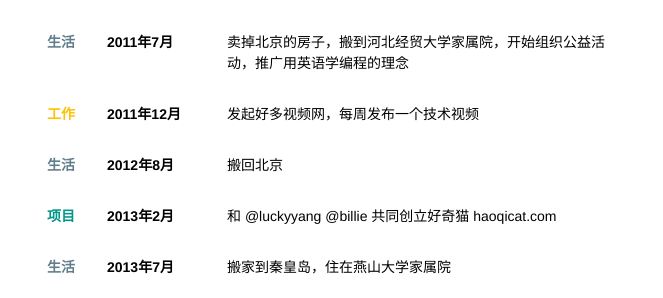
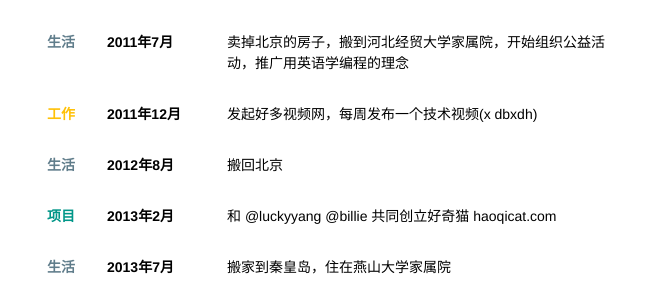
Before and after one commit to fengye12/fengye12.github.io, a Jekyll site: the page peter.html, which Jekyll copies as it is, in a window 1280 px wide. Shown: the part 945-1243 px from the top of the page, without its empty margins (308-971 px from the left). Built offline with Jekyll 4.4.1, drawn with Linux system fonts in a browser that asks for light colours; a style sheet for code colours, icons or effects is not loaded.

Commit message:
gitfirstuse

```diff
--- a/css/peter.css
+++ b/css/peter.css
@@ -37,7 +37,6 @@
       border-radius: 8px;
       /* overflow: hidden; */
       margin-bottom: 25px;
-      padding-bottom:0;
 }
 .posts .leftD,.posts .rightD{
   float:left;
@@ -48,7 +47,7 @@
 .rightD .FullText{
   position: absolute;
       right: 0;
-      bottom: 10px;
+      bottom: 0;
       display: inline-block;
       padding: 5px;
       border: 1px solid #ddd;
@@ -58,7 +57,7 @@
 }
 .rightD .FullText a,.rightD .FullText a:hover{
   color:#fff;
-  font-size:18px;
+  font-size:16px;
   text-decoration:none;
 }
 .posts .leftD img{
--- a/index.markdown
+++ b/index.markdown
@@ -11,14 +11,14 @@
         <img src="{{post.leftImg}}"/>
       </div>
       <div class="rightD">
-        <p style="font-size:24px; font-weight: 500;margin-bottom:10px;">{{ post.title }}</p>
+        <p style="font-size:24px; line-height:24px;font-weight: 500;margin-bottom:10px;">{{ post.title }}</p>
     <div class="post-content-preview">
           {{ post.content | strip_html | truncate:100 }}
       </div>
-      <p class="post-meta">
+      <p class="post-meta" style="font-size:14px;">
       <!-- <span>{{ post.date | date_to_string }}</span> --><!--  &raquo; -->
           <!-- Posted by {% if post.author %}{{ post.author }}{% else %}{{ site.title }}{% endif %} -->
-        <span>{{ post.date}}</span><span class="FullText"><a href="{{ post.url }}">阅读全文</a></span>
+        <span>{{ post.date | date_to_string }}</span><span class="FullText"><a href="{{ post.url }}">阅读全文</a></span>
       </p>
       </div>
 
--- a/peter.html
+++ b/peter.html
@@ -113,7 +113,7 @@
 </li>
 <li><span class="work">工作</span> <span class="date">2011年12月</span>
   <span>
-    发起好多视频网，每周发布一个技术视频
+    发起好多视频网，每周发布一个技术视频(x dbxdh)
   </span>
 </li>
 <li><span class="life">生活</span> <span class="date">2012年8月</span>
```
Also changed, not shown: css/typo.css (+9 -9 lines).
